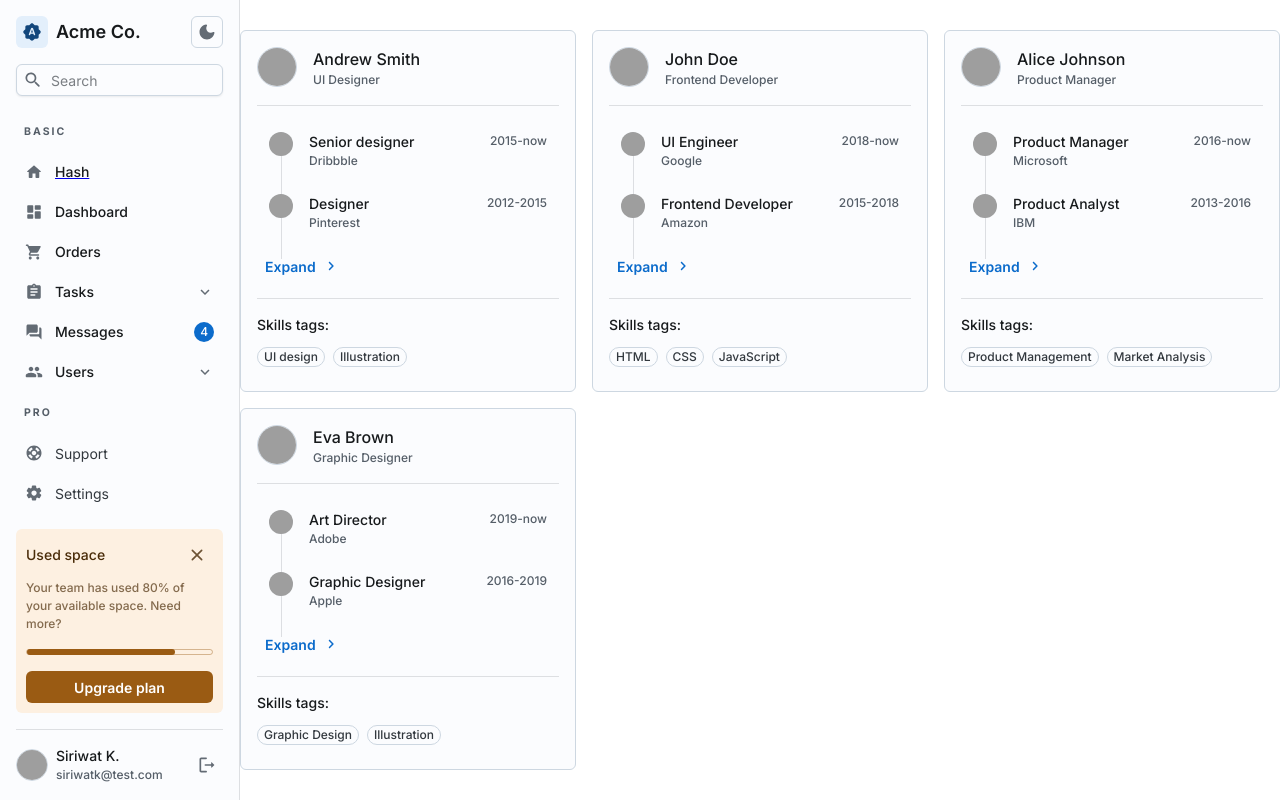
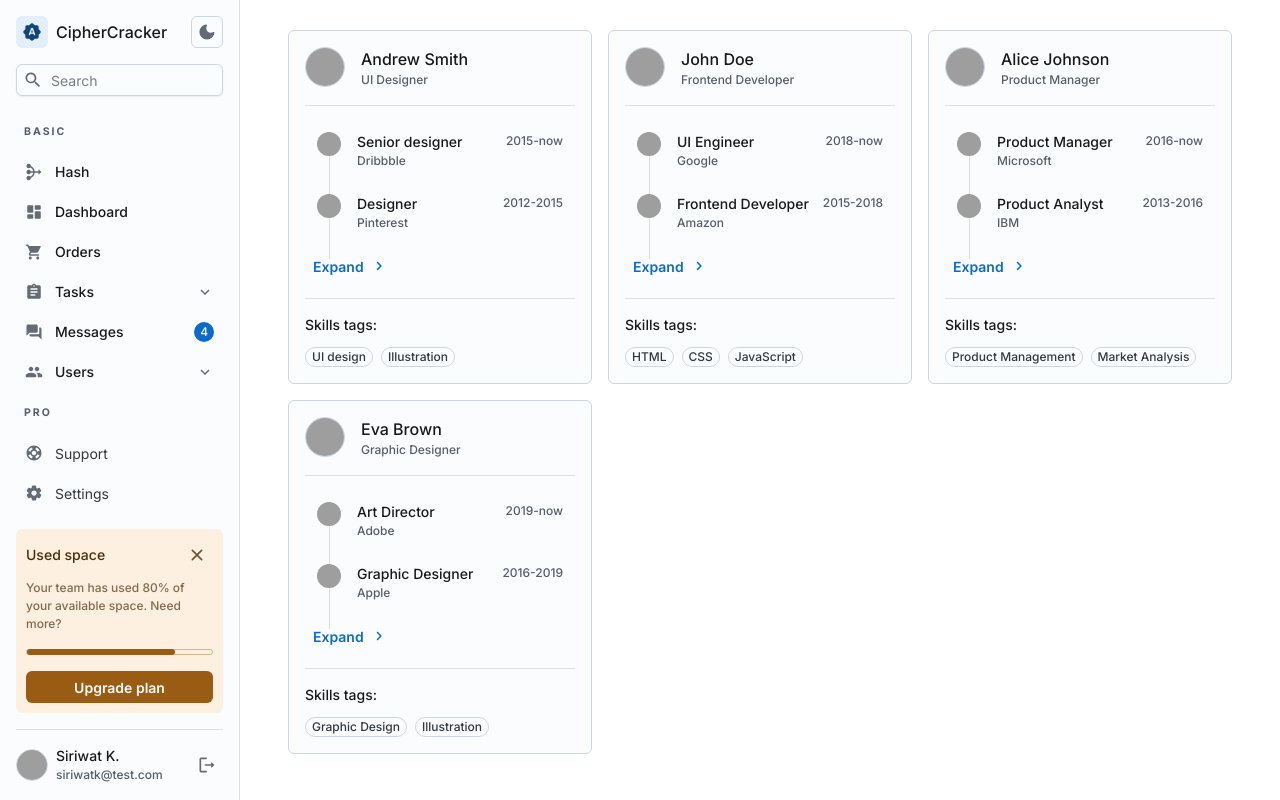
Before and after one commit to qwer0516yp/CipherCracker.NextJoy, a Next.js app: page / in a window 1280 px wide. Built offline with nearby package versions, Linux system fonts and the light colour scheme; grey boxes are pictures that could not be loaded.

Commit message:
styled sidebar link item with no underscore

```diff
--- a/src/app/layout.tsx
+++ b/src/app/layout.tsx
@@ -12,6 +12,7 @@ export const metadata = {
 };
 
 export default function RootLayout(props: { children: React.ReactNode }) {
+
   return (
     <html lang="en">
       <head>
@@ -45,10 +46,11 @@ export default function RootLayout(props: { children: React.ReactNode }) {
               overflow: 'auto',
             }}
           >
-            {props.children}
+            <main>
+              {props.children}
+            </main>
           </Box>
         </Box>
-
       </CssVarsProvider>
       </body>
     </html>
--- a/src/app/page.tsx
+++ b/src/app/page.tsx
@@ -1,5 +1,3 @@
-'use client'
-
 import * as React from 'react';
 import Avatar from '@mui/joy/Avatar';
 import Box from '@mui/joy/Box';
@@ -16,8 +14,6 @@ import Sheet from '@mui/joy/Sheet';
 import KeyboardArrowRightRoundedIcon from '@mui/icons-material/KeyboardArrowRightRounded';
 
 export default function TeamExample() {
-
-  const [drawerOpen, setDrawerOpen] = React.useState(false);
 
   const peopleData = [
     {
@@ -103,9 +99,9 @@ export default function TeamExample() {
   ];
 
   return (
-
-
-        <List
+    <Box sx={{ flex: 1, width: '100%' }}>
+      <Box sx={{ px: { xs: 2, md: 6 } }}>
+      <List
           sx={{
             display: 'grid',
             gridTemplateColumns: 'repeat(auto-fill, minmax(300px, 1fr))',
@@ -190,7 +186,8 @@ export default function TeamExample() {
             </Sheet>
           ))}
         </List>
-
+      </Box>
+    </Box>
 
   );
 }
--- a/src/components/Sidebar.tsx
+++ b/src/components/Sidebar.tsx
@@ -20,6 +20,7 @@ import Typography from '@mui/joy/Typography';
 import Sheet from '@mui/joy/Sheet';
 import Stack from '@mui/joy/Stack';
 import SearchRoundedIcon from '@mui/icons-material/SearchRounded';
+import MediationIcon from '@mui/icons-material/MediationRounded';
 import HomeRoundedIcon from '@mui/icons-material/HomeRounded';
 import DashboardRoundedIcon from '@mui/icons-material/DashboardRounded';
 import ShoppingCartRoundedIcon from '@mui/icons-material/ShoppingCartRounded';
@@ -126,7 +127,7 @@ export default function Sidebar() {
         <IconButton variant="soft" color="primary" size="sm">
           <BrightnessAutoRoundedIcon />
         </IconButton>
-        <Typography level="title-lg">Acme Co.</Typography>
+        <Typography level="title-md">CipherCracker</Typography>
         <ColorSchemeToggle sx={{ ml: 'auto' }} />
       </Box>
       <Input size="sm" startDecorator={<SearchRoundedIcon />} placeholder="Search" />
@@ -155,9 +156,9 @@ export default function Sidebar() {
           </ListSubheader>
           <ListItem>
               <ListItemButton>
-                    <HomeRoundedIcon />
+                  <MediationIcon />
                   <ListItemContent>
-                        <NextLink color="neutral" href="/hash" passHref>
+                      <NextLink color="neutral" href="/hash" style={{textDecoration: 'none'}} passHref>
                           <Typography level="title-sm">Hash</Typography>
                       </NextLink>
                   </ListItemContent>
@@ -171,7 +172,6 @@ export default function Sidebar() {
               </ListItemContent>
             </ListItemButton>
           </ListItem>
-
           <ListItem>
             <ListItemButton>
               <ShoppingCartRoundedIcon />
@@ -180,7 +180,6 @@ export default function Sidebar() {
               </ListItemContent>
             </ListItemButton>
           </ListItem>
-
           <ListItem nested>
             <Toggler
               renderToggle={({ open, setOpen }) => (
```
Lines whose indentation alone changed are shown as unchanged.
